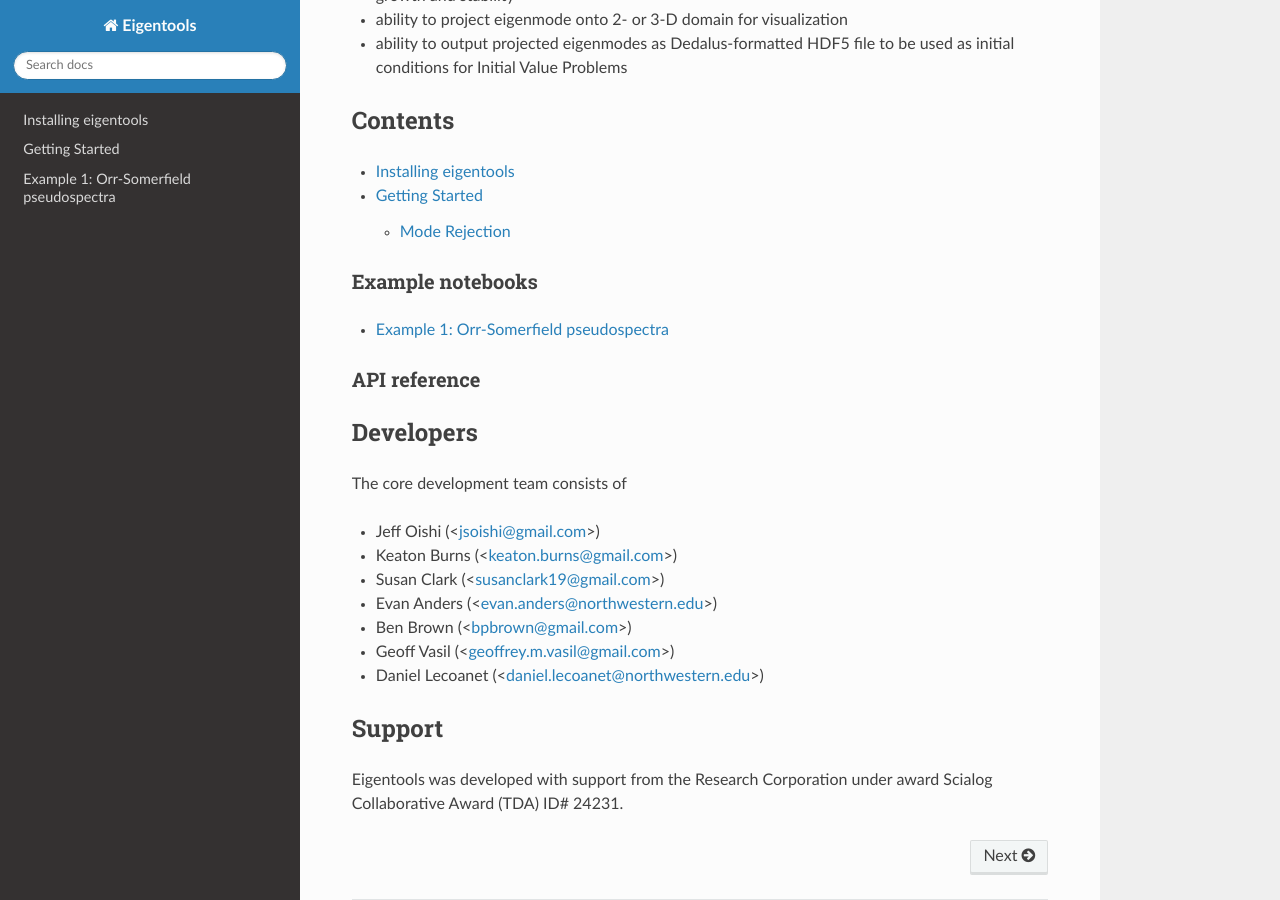
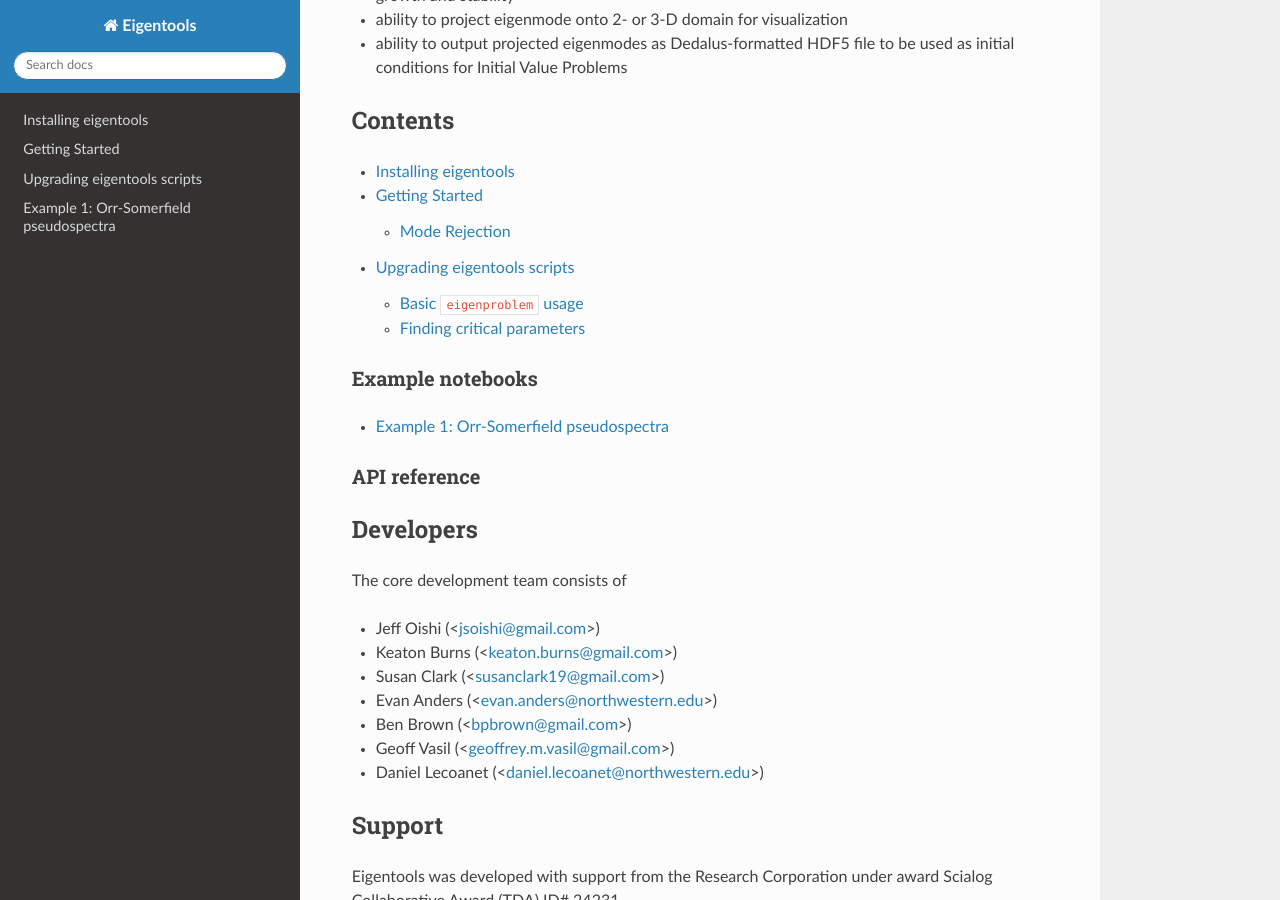
Before and after one commit to DedalusProject/eigentools, a Sphinx documentation site: the page built from docs/index.rst, in a window 1280 px wide and 900 px high, scrolled down 488 px. Built offline with Sphinx 7.4.7 and the Read the Docs theme 2.0.0, drawn with Linux system fonts in a browser that asks for light colours; pages that are not in the unit, such as notebooks, are missing from menus; some of the changed lines change nothing that is shown.

Commit message:
Added API changes notes
* for upgrading from version 1 to version 2

```diff
--- a/docs/index.rst
+++ b/docs/index.rst
@@ -21,6 +21,7 @@
 
    pages/installation
    pages/getting_started
+   pages/upgrading
 
 Example notebooks
 -----------------
--- /dev/null
+++ b/docs/pages/upgrading.rst
@@ -0,0 +1,119 @@
+Upgrading eigentools scripts
+****************************
+
+Version 2 of eigentools has made significant changes to the API and will necessitate some changes (for the better, we hope) to the user experience. The guiding principle behind the new API is that one should no longer need to touch the Dedalus :code:`EVP` object that defines the eigenvalue problem at hand.
+
+**Most importantly**, no changes need to be made to the underlying Dedalus :code:`EVP` object.
+
+Basic :code:`eigenproblem` usage
+--------------------------------
+
+Choosing a sparse or dense solve is no longer done when instantiating :code:`Eigenproblem` objects. Instead, this is a choice at *solve* time:
+
+.. code-block:: python
+
+    EP = Eigenproblem(string, reject=True)
+    EP.solve(sparse=False)
+
+Also, notice that rejection of spurious modes is now done automatically with :code:`EP.solve` if :code:`reject=True` is selected at instantiation time. Note that although in the above code, we explicitly set :code:`reject=True`, this is **unnecessary**, as it is the default. The :code:`EP.reject_spurious()` function has been removed
+
+In addition, solving again with different parameters has been greatly simplified from the previous version. You now simply *pass a dictionary* with the parameters you wish to change to solve itself. Let's revisit the simple waves-on-a-string problem from :ref:`the getting started page </pages/getting_started.rst>`,  but add a parameter, :code:`c2`, the wave speed squared.
+
+Here, we solve twice, once with :code:`c1 = 1` and once with :code:`c2 = 2`. Given the dispersion relation for this problem is :math:`\omega^2 = c^2 k` and our eigenvalue :code:`omega` is really :math:`\omega^2`, we expect the eigenvalues for the second solve to be twice those for the first.
+
+.. code-block:: python
+
+    import numpy as np
+    from eigentools import Eigenproblem
+    import dedalus.public as de
+
+    Nx = 128
+    x = de.Chebyshev('x',Nx, interval=(-1, 1))
+    d = de.Domain([x])
+
+    string = de.EVP(d, ['u','u_x'], eigenvalue='omega')
+    string.parameters['c2'] = 1
+    string.add_equation("omega*u + c2*dx(u_x) = 0")
+    string.add_equation("u_x - dx(u) = 0")
+    string.add_bc("left(u) = 0")
+    string.add_bc("right(u) = 0")
+    EP = Eigenproblem(string)
+    EP.solve(sparse=False)
+    evals_c1 = EP.evalues
+    EP.solve(sparse=False, parameters={'c2':2})
+    evals_c2 = EP.evalues
+
+    print(np.allclose(evals_c2, 2*evals_c1))
+
+Getting eigenmodes
+==================
+
+Getting eigenmodes has also been simplified and significantly extended. Previously, getting an eigenmode corresponding to an eigenvalue required using the :code:`set_state()` method on the underlying :code:`EVP` object. In keeping with the principle of not needing to manipulate the :code:`EVP`, we provide a new :code:`.eigenmode(index)`, where :code:`index` is the mode number corresponding to the eigenvalue index in :code:`EP.evalues`. By default, with mode rejection on, these are the "good" eigenmodes.
+`.eigenmode(index)` returns a Dedalus :code:`FieldSystem` object, with a Dedalus :code:`Field` for each field in the eigenmode:
+
+.. code-block:: python
+
+    emode = EP.eigenmode(0)
+    print([f.name for f in emode.fields])
+    u = emode.fields[0]
+    u_x = emode.fields[1]
+
+
+Finding critical parameters
+---------------------------
+
+This has been considerably cleaned up. The two major things to note are that
+
+1. one no longer needs to create a shim function to translate between an x-y grid and the parameter names within the :code:`EVP`.
+2. The parameter grid is no longer defined inside :code:`CriticalFinder`, but is instead created by the user and passed in
+
+For example, here are the relevant changes necessary for the `MRI test problem <https://github.com/DedalusProject/eigentools/tree/master/examples/mri.py>`_.
+
+First, replace
+
+.. code-block:: python
+
+    EP = Eigenproblem(mri, sparse=True)
+
+    # create a shim function to translate (x, y) to the parameters for the eigenvalue problem:
+    def shim(x,y):
+        iRm = 1/x
+        iRe = (iRm*Pm)
+        print("Rm = {}; Re = {}; Pm = {}".format(1/iRm, 1/iRe, Pm))
+        gr, indx, freq = EP.growth_rate({"Q":y,"iRm":iRm,"iR":iRe})
+        ret = gr+1j*freq
+        return ret
+
+    cf = CriticalFinder(shim, comm)
+
+with
+
+.. code-block:: python
+
+    EP = Eigenproblem(mri)
+
+    cf = CriticalFinder(EP, ("Q", "Rm"), comm, find_freq=False)
+
+**Important:** note that :code:`find_freq` is specified at instantiation rather than when calling :code:`cf.crit_finder` later.
+
+Once this is done, the grid generation changes from
+
+.. code-block:: python
+
+    mins = np.array((4.6, 0.5))
+    maxs = np.array((5.5, 1.5))
+    ns   = np.array((10,10))
+    logs = np.array((False, False))
+
+    cf.grid_generator(mins, maxs, ns, logs=logs)
+
+to
+
+.. code-block:: python
+
+    nx = 20
+    ny = 20
+    xpoints = np.linspace(0.5, 1.5, nx)
+    ypoints = np.linspace(4.6, 5.5, ny)
+
+    cf.grid_generator((xpoints, ypoints), sparse=True)
```
